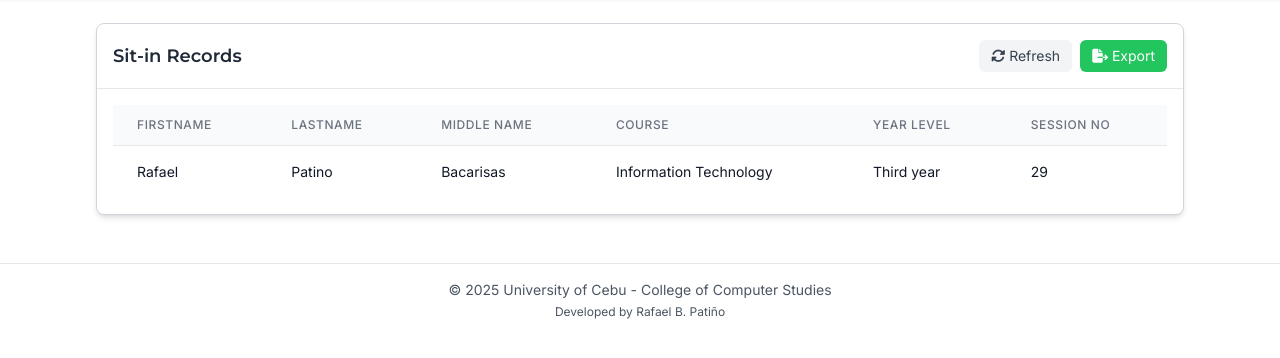
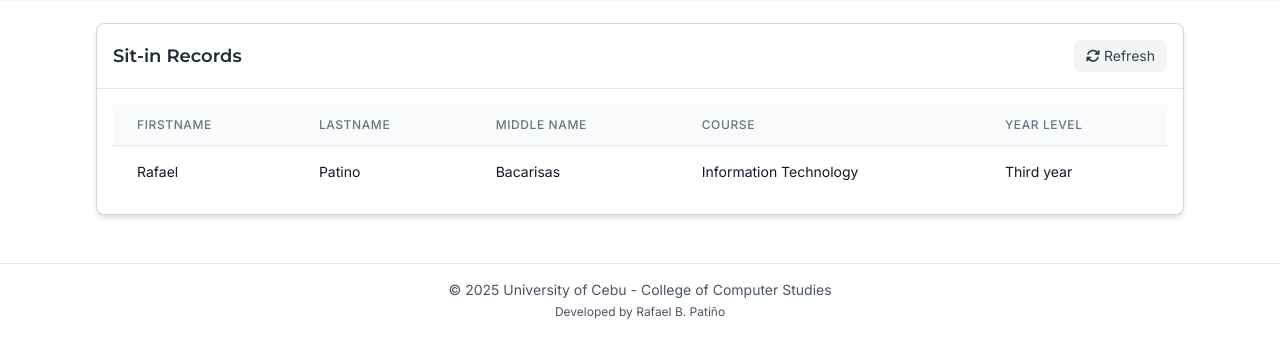
Before and after one commit to Sabnock-k/Sit-in-Monitoring-System, a PHP site: page /pages/admin/sit-inRecords.php in a window 1280 px wide. Shown: the part 65-423 px from the top of the page. Run offline with PHP 8.4, Linux system fonts and the light colour scheme; the visitor is signed in with stand-in values (Sample User, id 1); data comes from the database, SQL or seed files in the repository; some libraries are stand-ins or nearby versions.

Commit message:
Minor changes

```diff
--- a/pages/admin/sit-inRecords.php
+++ b/pages/admin/sit-inRecords.php
@@ -164,9 +164,6 @@ $sit_in_record = $result->fetch_all(MYSQLI_ASSOC);
                         <button id="refreshBtn" class="px-3 py-1.5 text-sm bg-gray-100 text-gray-700 rounded-md hover:bg-gray-200 focus:outline-none transition duration-200 flex items-center">
                             <i class="fas fa-sync-alt mr-1"></i> Refresh
                         </button>
-                        <button id="exportBtn" class="px-3 py-1.5 text-sm bg-green-500 text-white rounded-md hover:bg-green-600 focus:outline-none transition duration-200 flex items-center">
-                            <i class="fas fa-file-export mr-1"></i> Export
-                        </button>
                     </div>
                 </div>
                 <div class="p-4">
@@ -179,7 +176,6 @@ $sit_in_record = $result->fetch_all(MYSQLI_ASSOC);
                                     <th scope="col" class="px-6 py-3 text-left text-xs font-medium text-gray-500 uppercase tracking-wider">Middle Name</th>
                                     <th scope="col" class="px-6 py-3 text-left text-xs font-medium text-gray-500 uppercase tracking-wider">Course</th>
                                     <th scope="col" class="px-6 py-3 text-left text-xs font-medium text-gray-500 uppercase tracking-wider">Year Level</th>
-                                    <th scope="col" class="px-6 py-3 text-left text-xs font-medium text-gray-500 uppercase tracking-wider">Session no</th>
                                 </tr>
                             </thead>
                             <tbody class="bg-white divide-y divide-gray-200" id="activeSitInsList">
@@ -207,9 +203,6 @@ $sit_in_record = $result->fetch_all(MYSQLI_ASSOC);
                                         </td>
                                         <td class="px-6 py-4 whitespace-nowrap">
                                             <div class="text-sm text-gray-900"><?php echo htmlspecialchars($sit_in['year_level']); ?></div>
-                                        </td>
-                                        <td class="px-6 py-4 whitespace-nowrap">
-                                            <div class="text-sm text-gray-900"><?php echo htmlspecialchars($sit_in['sessionno']); ?></div>
                                         </td>
                                     </tr>
                                     <?php endforeach; ?>
@@ -259,11 +252,6 @@ $sit_in_record = $result->fetch_all(MYSQLI_ASSOC);
         document.getElementById('refreshBtn').addEventListener('click', function() {
             location.reload();
         });
-
-        // Export button (placeholder functionality)
-        document.getElementById('exportBtn').addEventListener('click', function() {
-            alert('Export functionality will be implemented here');
-        });
     </script>
 </body>
 </html>
```
